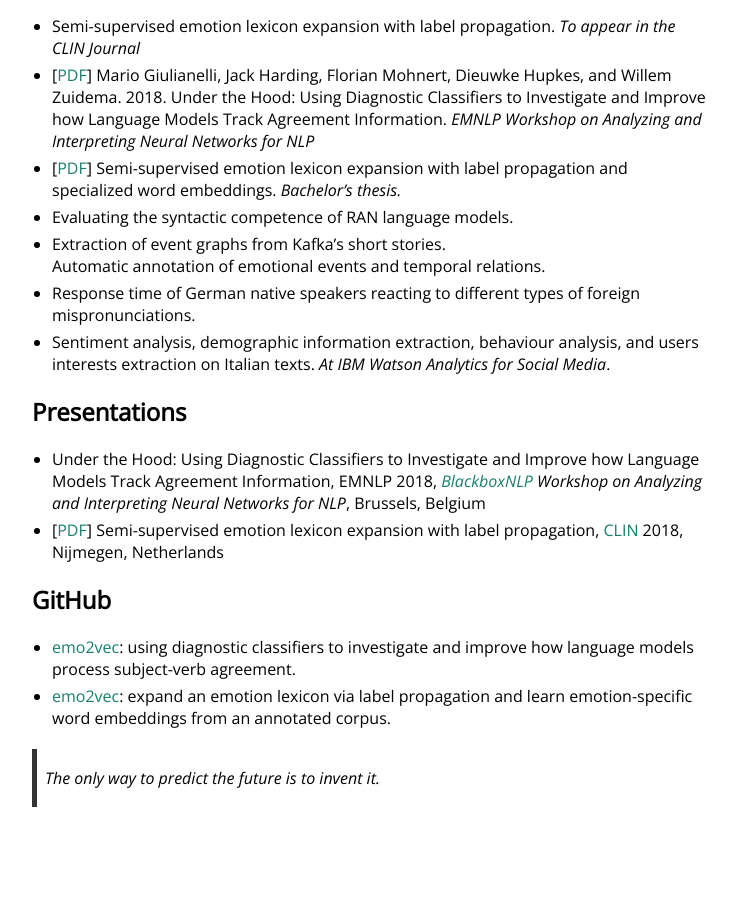
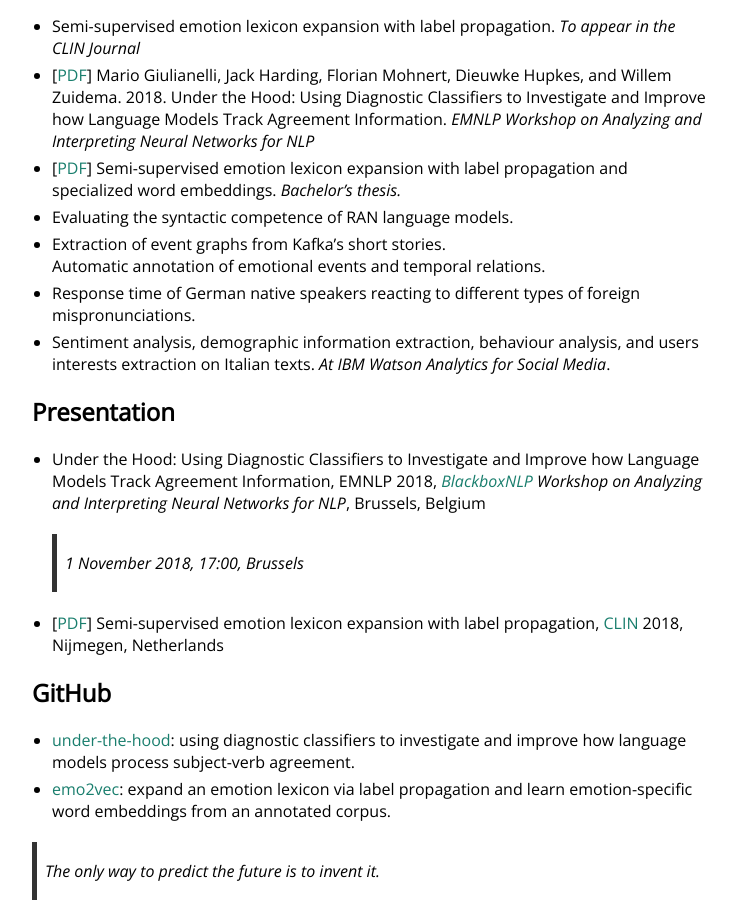
Before and after one commit to glnmario/glnmario.github.io, a Jekyll site: the page built from index.md, in a window 1280 px wide and 900 px high, scrolled down 691 px. Shown: the whole window, without its empty margins (258-994 px from the left). Built offline with Jekyll 4.4.1, drawn with Linux system fonts in a browser that asks for light colours; before the commit the page ends 1498 px from its top, so only the background shows below that.

Commit message:
Update index.md

```diff
--- a/index.md
+++ b/index.md
@@ -31,12 +31,13 @@ I am in love with language interaction and I try to analyse, model, and understa
 - Sentiment analysis, demographic information extraction, behaviour analysis, and users interests extraction
  on Italian texts. _At IBM Watson Analytics for Social Media_.
 
-## Presentations
+## Presentation
 - Under the Hood: Using Diagnostic Classifiers to Investigate and Improve how Language Models Track Agreement Information, EMNLP 2018, _[BlackboxNLP](https://blackboxnlp.github.io) Workshop on Analyzing and Interpreting Neural Networks for NLP_, Brussels, Belgium
+> 1 November 2018, 17:00, Brussels
 - [[PDF](CLIN28.pdf)] Semi-supervised emotion lexicon expansion with label propagation, [CLIN](http://clin28.cls.ru.nl/#abstract-49) 2018, Nijmegen, Netherlands
 
 ## GitHub
-- [emo2vec](https://github.com/Procope/under-the-hood/blob/master/README.md): using diagnostic classifiers to investigate and improve how language models process subject-verb agreement.
+- [under-the-hood](https://github.com/Procope/under-the-hood/blob/master/README.md): using diagnostic classifiers to investigate and improve how language models process subject-verb agreement.
 - [emo2vec](https://github.com/Procope/emo2vec/blob/master/README.md): expand an emotion lexicon via label propagation and learn emotion-specific word embeddings from an annotated corpus.
 
 > The only way to predict the future is to invent it.
```
